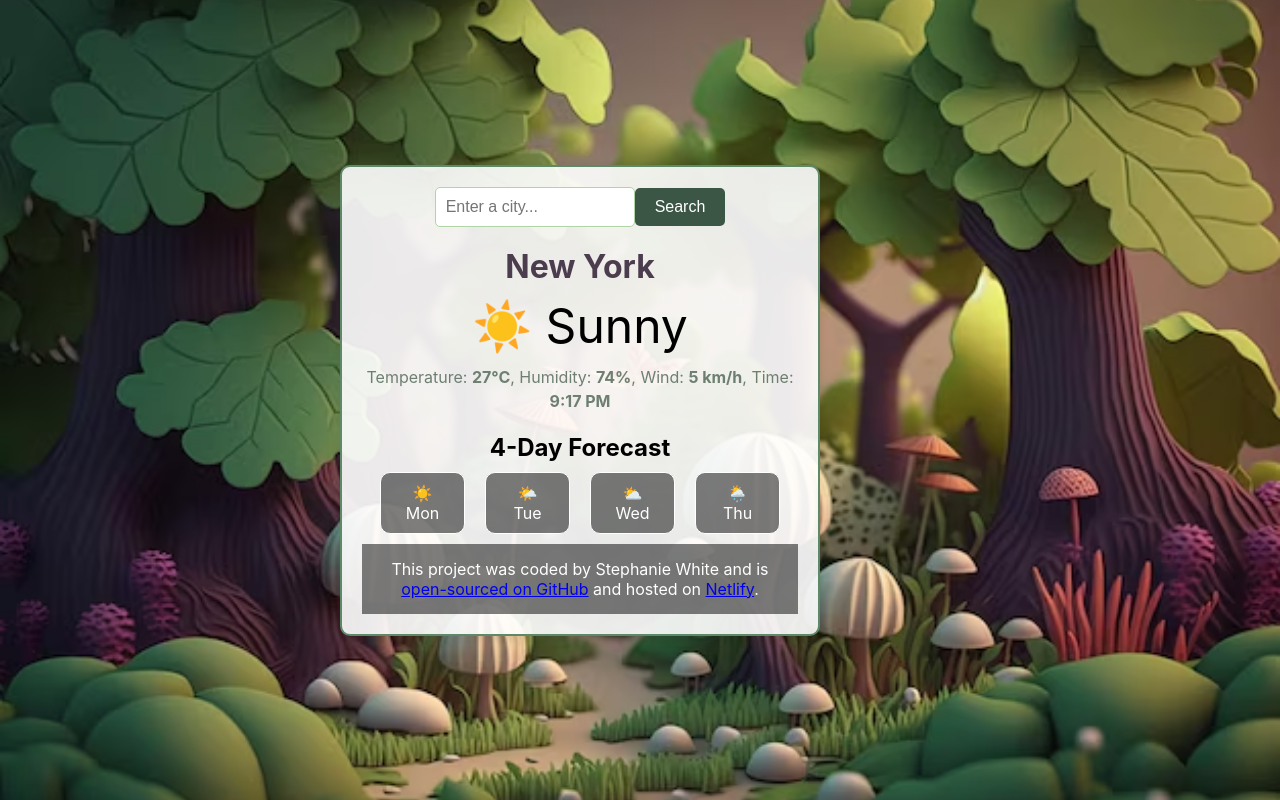
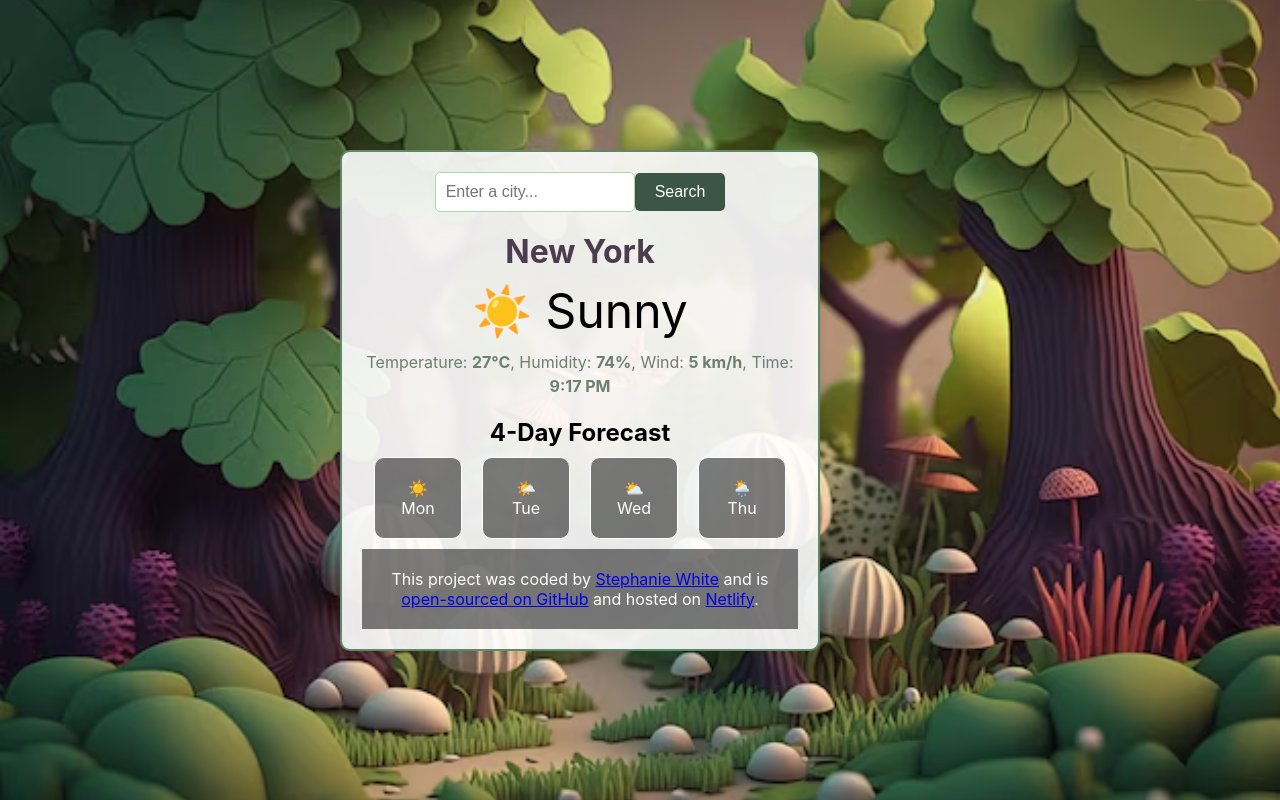
Before and after one commit to Stephaniechatter/whimsicalweatherapp, a React (Create React App) app: page / in a window 1280 px wide. Built offline with nearby package versions, Linux system fonts and the light colour scheme.

Commit message:
updated App.js

```diff
--- a/src/App.css
+++ b/src/App.css
@@ -94,15 +94,15 @@ body {
   border: 1px solid #fff;
   border-radius: 10px;
   margin: 10px;
-  padding: 10px;
-  width: 85px;
+  padding: 20px;
+  width: 88px;
   text-align: center;
   color: #fff;
 }
 
 footer {
   width: 100%;
-  padding: 15px;
+  padding: 20px;
   background-color: rgba(0, 0, 0, 0.5);
   color: #fff;
   text-align: center;
--- a/src/App.js
+++ b/src/App.js
@@ -73,7 +73,6 @@ function App() {
             Time: <strong>{time}</strong>
           </p>
         </div>
-
         <div className="forecast-container">
           <h2>4-Day Forecast</h2>
           <div className="forecast-list">
@@ -94,19 +93,21 @@ function App() {
 function Footer() {
   return (
     <footer>
-      This project was coded by Stephanie White and is{" "}
+      This project was coded by <a
+        href="https://github.com/stephaniechatter"
+        target="_blank"
+        rel="noreferrer"
+      >Stephanie White</a>{" "} and is{" "}
       <a
         href="https://github.com/stephaniechatter/whimsicalweatherapp"
         target="_blank"
         rel="noreferrer"
-      >
-        open-sourced on GitHub
-      </a>{" "}
-      and hosted on{" "}
-      <a href="https://luminous-babka-e88392.netlify.app/" target="_blank" rel="noreferrer">
-        Netlify
-      </a>
-      .
+      >open-sourced on GitHub</a> and hosted on{" "}
+      <a
+        href="https://luminous-babka-e88392.netlify.app/"
+        target="_blank"
+        rel="noreferrer"
+      >Netlify</a>.
     </footer>
   );
 }
```
